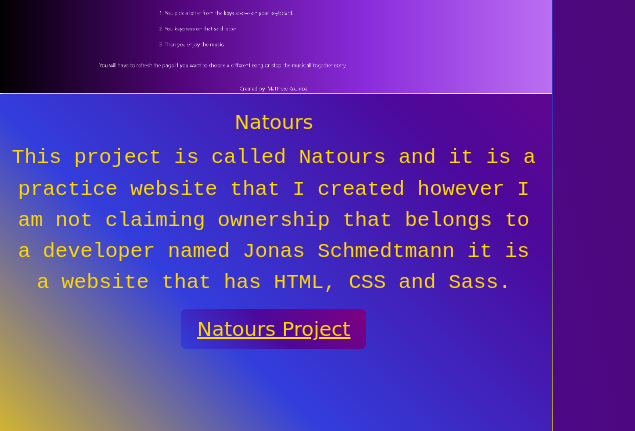
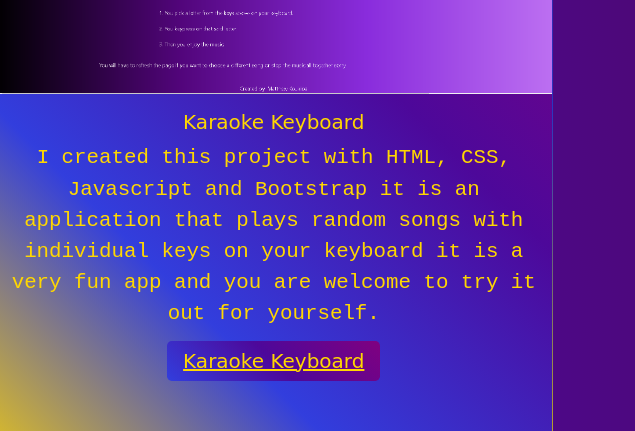
Before and after one commit to mattk24/portfolio, a website: page portfolio.html in a window 1280 px wide. Shown: the part 2736-3167 px from the top of the page, 645-1280 px from the left. Drawn offline with nearby package versions, Linux system fonts and the light colour scheme; a web font is replaced by a local one.

Commit message:
Update portfolio.html

```diff
--- a/portfolio.html
+++ b/portfolio.html
@@ -226,9 +226,9 @@
           style="background-image: linear-gradient(45deg, gold, #323edd, #4d089a, purple);"> <!-- Card -->
             <img class="card-img-top" src="img/Karaoke Keyboard.png" alt="Card image cap">  <!-- Image -->
             <div class="card-body">  <!-- Card Body -->
-              <h5 class="card-title">Natours</h5>  <!-- Card Title -->
-              <p class="card-text">This project is called Natours and it is a practice website that I created however I am not claiming ownership that belongs to a developer named Jonas Schmedtmann it is a website that has HTML, CSS and Sass.</p>  <!-- Card Text -->
-              <a class=" btn-link btn-lg" style="color: gold; background-image: linear-gradient(45deg, #323edd, #4d089a, purple)" href="https://mattk24.github.io/Natours/">Natours Project</a>
+              <h5 class="card-title">Karaoke Keyboard</h5>  <!-- Card Title -->
+              <p class="card-text">I created this project with HTML, CSS, Javascript and Bootstrap it is an application that plays random songs with individual keys on your keyboard it is a very fun app and you are welcome to try it out for yourself.</p>  <!-- Card Text -->
+              <a class=" btn-link btn-lg" style="color: gold; background-image: linear-gradient(45deg, #323edd, #4d089a, purple)" href="https://mattk24.github.io/music-keyboard/">Karaoke Keyboard</a>
 
             </div> <!-- Card Body -->
           </div> <!-- Card -->
```
